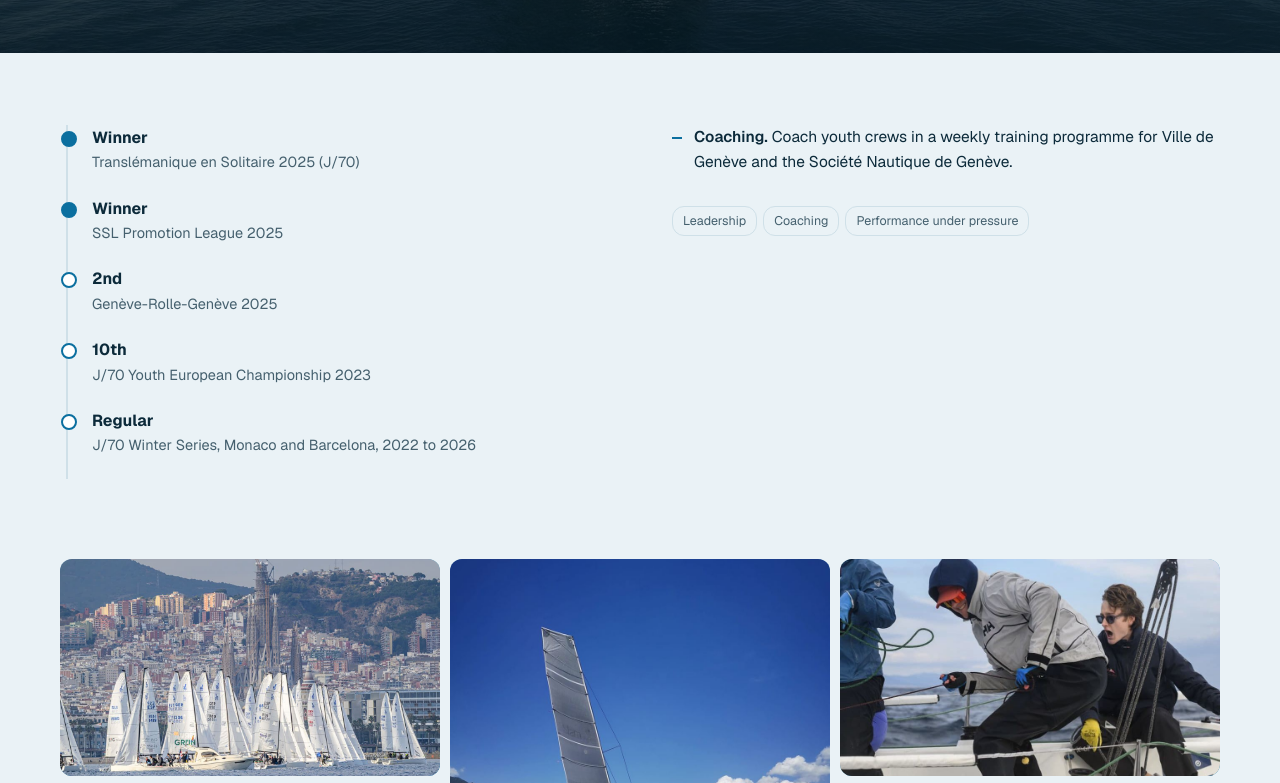
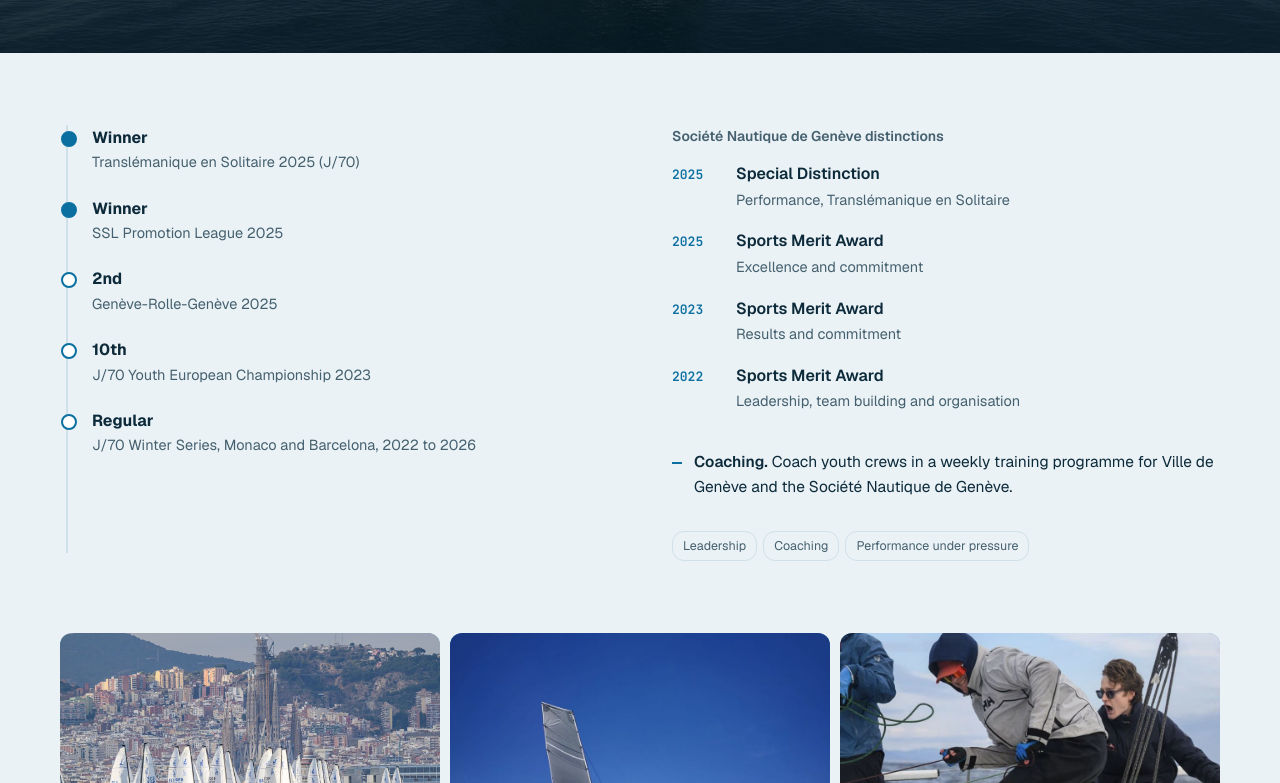
Before and after one commit to atglauser/atglauser.github.io, a plain HTML site: page index.html in a window 1280 px wide. Shown: the part 7805-8588 px from the top of the page. Drawn offline with nearby package versions, Linux system fonts and the light colour scheme.

Commit message:
Add SNG distinctions and HRW nomination date
Co-Authored-By: Claude Opus 5.5 <noreply@anthropic.com>

```diff
--- a/index.html
+++ b/index.html
@@ -194,6 +194,12 @@ p,li{text-wrap:pretty}
 .results li.win::before{background:var(--accent)}
 .results .place{font-weight:700}
 .results .ev{color:var(--muted);font-size:14.5px}
+.award-list{list-style:none;display:grid;gap:16px;margin-bottom:36px}
+.award-list li{display:grid;grid-template-columns:52px 1fr;gap:12px;align-items:baseline}
+.award-list .yr{font-family:var(--mono);font-size:13px;font-weight:600;color:var(--accent)}
+.award-list b{display:block;font-weight:600}
+.award-list div span{font-size:14.5px;color:var(--muted)}
+
 /* Gallery: 3 wide + 3 tall photos, exactly 9 cells */
 .gallery{display:grid;grid-template-columns:repeat(3,1fr);grid-auto-rows:clamp(150px,17vw,230px);gap:10px;margin-top:72px;
   grid-template-areas:"a b c" "d b e" "d f e"}
@@ -545,6 +551,13 @@ p,li{text-wrap:pretty}
         <li><div class="place">Regular</div><div class="ev">J/70 Winter Series, Monaco and Barcelona, 2022 to 2026</div></li>
       </ul>
       <div class="reveal">
+        <p class="subhead">Société Nautique de Genève distinctions</p>
+        <ul class="award-list">
+          <li><span class="yr">2025</span><div><b>Special Distinction</b><span>Performance, Translémanique en Solitaire</span></div></li>
+          <li><span class="yr">2025</span><div><b>Sports Merit Award</b><span>Excellence and commitment</span></div></li>
+          <li><span class="yr">2023</span><div><b>Sports Merit Award</b><span>Results and commitment</span></div></li>
+          <li><span class="yr">2022</span><div><b>Sports Merit Award</b><span>Leadership, team building and organisation</span></div></li>
+        </ul>
         <ul class="bullets">
           <li><b>Coaching.</b> Coach youth crews in a weekly training programme for Ville de Genève and the Société Nautique de Genève.</li>
         </ul>
@@ -585,7 +598,7 @@ p,li{text-wrap:pretty}
         <p class="meta"><b>Bilingual Matura (French &amp; German), with honours</b>2021 to 2024</p>
         <ul>
           <li>Focus: Physics, Advanced Mathematics, Coding</li>
-          <li>Matura paper on AI as a tool of population control in modern China, nominated by Human Rights Watch</li>
+          <li>Matura paper &ldquo;Artificial Intelligence as a Tool of Population Control in Modern China?&rdquo;, nominated by Human Rights Watch (June 2024)</li>
         </ul>
       </div>
       <div class="cell wide reveal">
```
